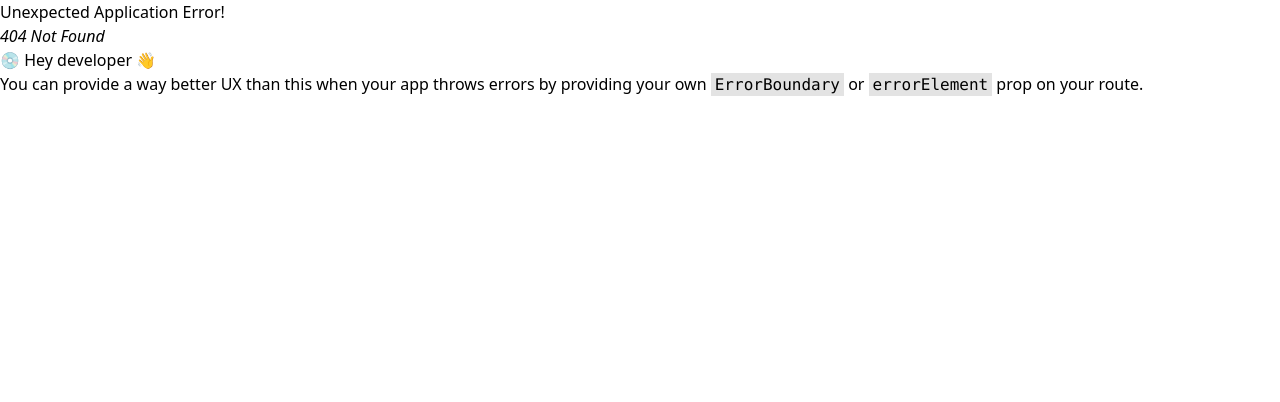
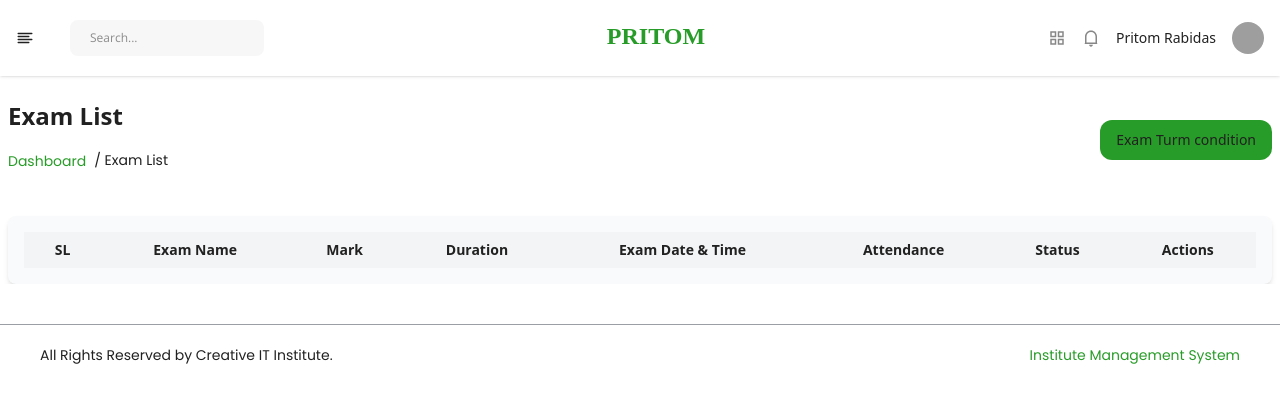
Before and after one commit to pritomrabidas/DashBoard, a React (Vite) app: page /exam in a window 1280 px wide. Before the commit this address had no page. Shown: the top 402 px of the page. Built offline with nearby package versions, Linux system fonts and the light colour scheme; grey boxes are pictures that could not be loaded; a web font is replaced by a local one.

Commit message:
project complete

```diff
--- a/src/App.jsx
+++ b/src/App.jsx
@@ -10,6 +10,8 @@ import Dashboard from "./Components/Dashboard";
 import Batch from "./Components/Batch";
 import Account from "./Components/Account";
 import Profile from "./Components/Profile";
+import Exam from "./Components/Exam";
+import Project from "./Components/Project";
 
 function App() {
   const router = createBrowserRouter(
@@ -20,6 +22,8 @@ function App() {
           <Route path="/batch" element={<Batch />}></Route>
           <Route path="/account" element={<Account />}></Route>
           <Route path="/profile" element={<Profile />}></Route>
+          <Route path="/exam" element={<Exam />}></Route>
+          <Route path="/project" element={<Project />}></Route>
         </Route>
       </Route>
     )
--- /dev/null
+++ b/src/Components/Exam.jsx
@@ -0,0 +1,103 @@
+import { useState } from "react";
+import { Link } from "react-router-dom";
+import { RxCross2 } from "react-icons/rx";
+
+const Exam = () => {
+  const [condition, setCondition] = useState(false);
+  return (
+    <section className="pt-20">
+      <div className="container mx-auto px-2 pt-5">
+        <div className="flex justify-between items-center">
+          <div>
+            <h1 className="text-2xl font-Nunito-font text-primary font-bold mb-4">
+              Exam List
+            </h1>
+            <ul className="flex space-x-2 text-gray-500 items-center pb-2">
+              <li>
+                <Link
+                  to="/"
+                  className="text-secandari text-sm font-normal font-Popins cursor-pointer"
+                >
+                  Dashboard
+                </Link>
+              </li>
+              <li className="text-sm font-normal font-Popins text-primary">
+                / Exam List
+              </li>
+            </ul>
+          </div>
+          <div onClick={() => setCondition(!condition)}>
+            <button className="px-4 py-2.5 cursor-pointer bg-secandari rounded-xl text-sm text-primary font-Nunito-font font-normal">
+              Exam Turm condition
+            </button>
+          </div>
+          {condition && (
+            <div className="fixed top-0 right-0 inset-0 flex items-center justify-center bg-[rgba(0,0,0,0.35)] bg-opacity-50 z-50">
+              <div className="bg-white w-96 rounded-lg shadow-lg">
+                <div className="p-4 border-b border-brand justify-between flex items-center">
+                  <h2 className="text-lg font-medium text-primary font-Nunito-font">
+                    Terms and Conditions
+                  </h2>
+                  <RxCross2 onClick={()=>setCondition(false)} className="cursor-pointer text-primary text-base duration-200 hover:text-red-400" />
+                </div>
+                <div className="p-4 space-y-2 text-sm text-primary font-Nunito-font font-normal">
+                  <h5 className="font-bold pt-2">Exam Dos’ and Don’ts</h5>
+                  <ul className="list-disc pl-5 space-y-1">
+                    <li>
+                      Don’t open any other browser while you are giving exams
+                      otherwise, you will be logged out.
+                    </li>
+                    <li>Don’t open any new tab or click on another tab.</li>
+                    <li>Don’t minimize Exam Browser.</li>
+                    <li>Don’t click any kind of Notifications.</li>
+                    <li>You can’t Inspect elements on the browser.</li>
+                    <li>Don’t open VPN on Exam Time on the same device.</li>
+                    <li>
+                      If you agree with the above conditions, click the Enroll
+                      Exam button and your exam starts now.
+                    </li>
+                  </ul>
+                </div>
+                <div className="p-4 flex justify-end border-t border-brand">
+                  <button
+                    onClick={() => setCondition(false)}
+                    className="px-4 py-2 mr-2 text-gray-600 hover:bg-[#358d3597] duration-200 cursor-pointer rounded text-sm font-normal font-Opensans"
+                  >
+                    Cancel
+                  </button>
+                  <button
+                    onClick={() => setCondition(false)}
+                    className="px-4 py-2 bg-secandari hover:bg-[#358d35] text-white rounded cursor-pointer duration-200 text-sm font-normal font-Opensans"
+                  >
+                    OK
+                  </button>
+                </div>
+              </div>
+            </div>
+          )}
+        </div>
+        <div className="card-body p-4 bg-gray-50 rounded-lg shadow-md mt-9">
+          <div className="overflow-x-auto">
+            <table className="table-auto w-full  min-w-max">
+              <thead>
+                <tr className="bg-gray-100 text-primary text-sm font-Nunito-font font-bold">
+                  <th className="text-center px-4 py-2 ">SL</th>
+                  <th className="px-4 py-2 ">Exam Name</th>
+                  <th className="text-center px-4 py-2 ">Mark</th>
+                  <th className="text-center px-4 py-2 ">Duration</th>
+                  <th className="px-4 py-2 ">Exam Date &amp; Time</th>
+                  <th className="text-center px-4 py-2 ">Attendance</th>
+                  <th className="text-center px-4 py-2 ">Status</th>
+                  <th className="text-center px-4 py-2 ">Actions</th>
+                </tr>
+              </thead>
+              <tbody>{/* Add table rows dynamically here */}</tbody>
+            </table>
+          </div>
+        </div>
+      </div>
+    </section>
+  );
+};
+
+export default Exam;
--- a/src/Components/Profile.jsx
+++ b/src/Components/Profile.jsx
@@ -7,7 +7,7 @@ const Profile = () => {
       <div className="container mx-auto px-4 pt-5">
         <div className="pb-5">
           <h1 className="text-2xl font-Nunito-font text-primary font-bold mb-4">
-            Batch & Report
+            Profile
           </h1>
           <ul className="flex space-x-2 text-gray-500 items-center pb-2">
             <li>
@@ -19,7 +19,7 @@ const Profile = () => {
               </Link>
             </li>
             <li className="text-sm font-normal font-Popins text-primary">
-              / Batch
+              / Profile
             </li>
           </ul>
         </div>
--- /dev/null
+++ b/src/Components/Project.jsx
@@ -0,0 +1,84 @@
+import { Link } from "react-router-dom";
+
+const Project = () => {
+  return (
+    <section className="pt-20">
+      <div className="container mx-auto px-4 pt-5">
+        <div>
+          <h1 className="text-2xl font-Nunito-font text-primary font-bold mb-4">
+            Project & Practical List
+          </h1>
+          <ul className="flex space-x-2 text-gray-500 items-center pb-2">
+            <li>
+              <Link
+                to="/"
+                className="text-secandari text-sm font-normal font-Popins cursor-pointer"
+              >
+                Dashboard
+              </Link>
+            </li>
+            <li className="text-sm font-normal font-Popins text-primary">
+              / Project & Practical List
+            </li>
+          </ul>
+        </div>
+        <div className=" p-6 bg-white rounded shadow-md">
+          <div className="overflow-x-auto pb-5">
+            <table className=" w-full  min-w-max pb-5">
+              <thead>
+                <tr className="bg-gray-50 text-sm text-primary font-bold font-Nunito-font ">
+                  <th className="text-center px-4 py-2 ">SL</th>
+                  <th className="px-4 py-2 ">Exam Name</th>
+                  <th className="text-center px-4 py-2 ">Exam Type</th>
+                  <th className="text-center px-4 py-2 ">Mark</th>
+                  <th className="text-center px-4 py-2 ">Duration</th>
+                  <th className="text-center px-4 py-2 ">Start Time</th>
+                  <th className="text-center px-4 py-2 ">End Time</th>
+                  <th className="text-center px-4 py-2 ">Attendance</th>
+                  <th className="text-center px-4 py-2 ">Status</th>
+                  <th className="text-center px-4 py-2 ">Result</th>
+                  <th className="text-center px-4 py-2 ">Action</th>
+                </tr>
+              </thead>
+              <tbody>
+                <tr className="text-primary font-Nunito-font text-sm font-normal ">
+                  <td className="text-center px-4 py-2 ">1</td>
+                  <td className="px-4 py-2 ">
+                    Frontend Development With React Exam 1
+                  </td>
+                  <td className="text-center px-4 py-2 ">
+                    <span className="bg-blue-500 text-white px-2 py-1 rounded text-xs">
+                      Project
+                    </span>
+                  </td>
+                  <td className="text-center px-4 py-2  ">5</td>
+                  <td className="text-center px-4 py-2  ">90 Minutes</td>
+                  <td className="text-center px-4 py-2 ">
+                    7th December 2023, 12:00 AM
+                  </td>
+                  <td className="text-center px-4 py-2 ">
+                    7th December 2023, 1:30 AM
+                  </td>
+                  <td className="text-center px-4 py-2 ">
+                    <span className="bg-red-500 text-white px-3 py-1 rounded text-xs hover:bg-red-600 cursor-pointer">
+                      Absent
+                    </span>
+                  </td>
+                  <td className="text-center px-4 py-2 ">Exam Ended!</td>
+                  <td className="text-center px-4 py-2 ">0</td>
+                  <td className="text-center px-4 py-2 ">
+                    <button className="bg-red-500 text-white px-3 py-1 rounded text-xs hover:bg-red-600 cursor-pointer">
+                      Request For Reassessment
+                    </button>
+                  </td>
+                </tr>
+              </tbody>
+            </table>
+          </div>
+        </div>
+      </div>
+    </section>
+  );
+};
+
+export default Project;
--- a/src/Footer.jsx
+++ b/src/Footer.jsx
@@ -1,8 +1,8 @@
 const Footer = () => {
   return (
     <footer className="py-10  items-end">
-      <div className=" container mx-auto justify-between flex px-10  pt-5 border-t border-brand">
-        <h3 className="text-sm text-primary font-Popins font-normal ">
+      <div className=" container mx-auto sm:justify-between sm:flex px-10  pt-5 border-t border-brand">
+        <h3 className="text-sm text-primary font-Popins font-normal pb-2">
           All Rights Reserved by Creative IT Institute.
         </h3>
         <h3 className="text-sm text-secandari font-Popins font-normal">
--- a/src/index.css
+++ b/src/index.css
@@ -9,6 +9,7 @@ html{
 
 ::-webkit-scrollbar {
     width: 5px;
+    height: 5px;
   }
   ::-webkit-scrollbar-track {
     background: #edf4fc;
```
